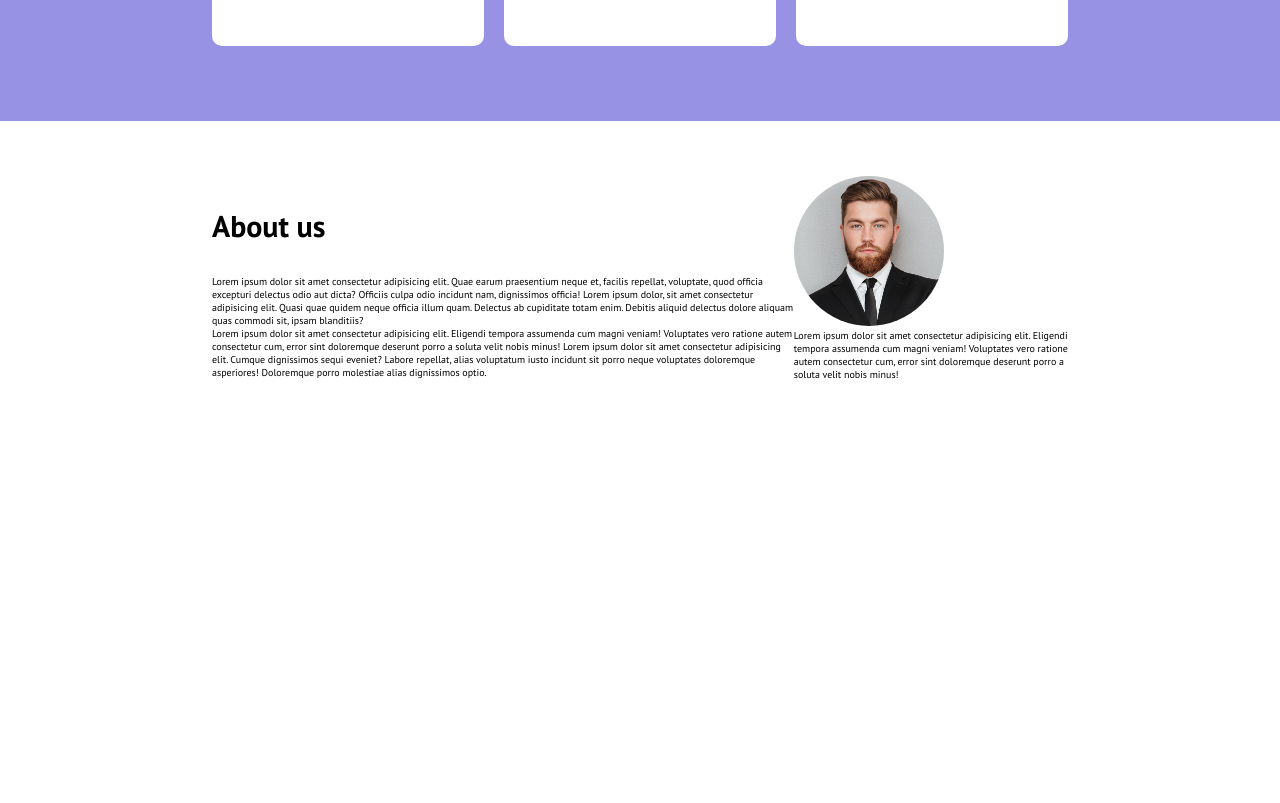
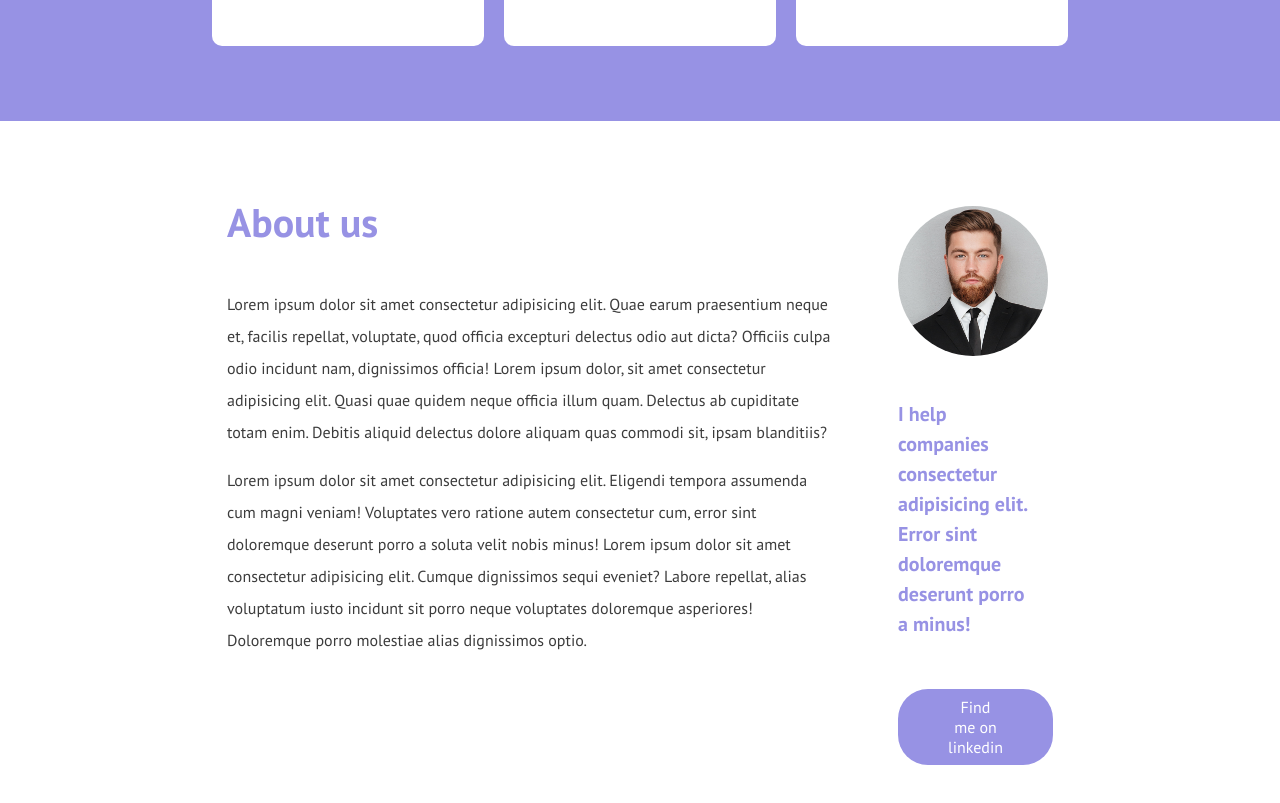
Before and after one commit to San-Moro/htmlcss-responsive-layout, a plain HTML site: page index.html in a window 1280 px wide. Shown: the part 4660-5463 px from the top of the page. Before the commit the page ends 5192 px from the top, so only its background shows below. Drawn offline with Linux system fonts and the light colour scheme.

Commit message:
Added details of about us section

```diff
--- a/css/style.css
+++ b/css/style.css
@@ -260,7 +260,20 @@ header .menu {
 }
 
 #about-us .col{
-    padding: 2em 0;
+    padding-bottom: 2em;
+}
+
+#about-us .col h2 {
+    color: var(--secondary-col);
+    font-size: 4rem;
+}
+
+#about-us .col p {
+    font-size: 1.6rem;
+    line-height: 2em;
+    color: var(--dark-gray);
+    font-weight: 300;
+    padding-bottom: 1em;
 }
 
 #about-us .col img {
@@ -268,6 +281,18 @@ header .menu {
     height: 150px;
     object-fit: cover;
     border-radius: 50%;
+}
+
+#about-us p.special-cit {
+    color: var(--secondary-col);
+    font-size: 2rem;
+    line-height: 1.5em;
+    font-weight: 700;
+    margin-top: 2em;
+}
+
+#about-us .btn {
+    background-color: var(--secondary-col);
 }
 
 
@@ -317,8 +342,26 @@ header .menu {
     }
 
     /* About us section */
+    #about-us .container {
+        padding: 2.5em;
+    }
+
     #about-us .columns {
         display: flex;
+    }
+
+    #about-us .col:first-child {
+        padding-right: 3em;
+    }
+
+    #about-us .col-small {
+        width: 85%;
+        padding-left: 3em;
+        padding-top: 5em;
+    }
+
+    #about-us p.special-cit {
+        padding-right: 1em ;
     }
 
 }
--- a/index.html
+++ b/index.html
@@ -275,7 +275,7 @@
             <div class="container">
                 <div class="columns">
 
-                    <div class="col">
+                    <div class="col col-big">
                         <h2>About us</h2>
                         <p>Lorem ipsum dolor sit amet consectetur adipisicing elit. Quae earum praesentium neque et, facilis repellat, voluptate, quod officia excepturi delectus odio aut dicta? Officiis culpa odio incidunt nam, dignissimos officia!
                             Lorem ipsum dolor, sit amet consectetur adipisicing elit. Quasi quae quidem neque officia illum quam. Delectus ab cupiditate totam enim. Debitis aliquid delectus dolore aliquam quas commodi sit, ipsam blanditiis?
@@ -284,9 +284,9 @@
                             Lorem ipsum dolor sit amet consectetur adipisicing elit. Cumque dignissimos sequi eveniet? Labore repellat, alias voluptatum iusto incidunt sit porro neque voluptates doloremque asperiores! Doloremque porro molestiae alias dignissimos optio.
                         </p>
                     </div>
-                    <div class="col">
+                    <div class="col col-small">
                         <img src="img/about.jpg" alt="">
-                        <p>Lorem ipsum dolor sit amet consectetur adipisicing elit. Eligendi tempora assumenda cum magni veniam! Voluptates vero ratione autem consectetur cum, error sint doloremque deserunt porro a soluta velit nobis minus!</p>
+                        <p class="special-cit">I help companies consectetur adipisicing elit. Error sint doloremque deserunt porro a minus!</p>
                         <div class="btn">
                             <a href="">Find me on linkedin</a>
                         </div>
```
